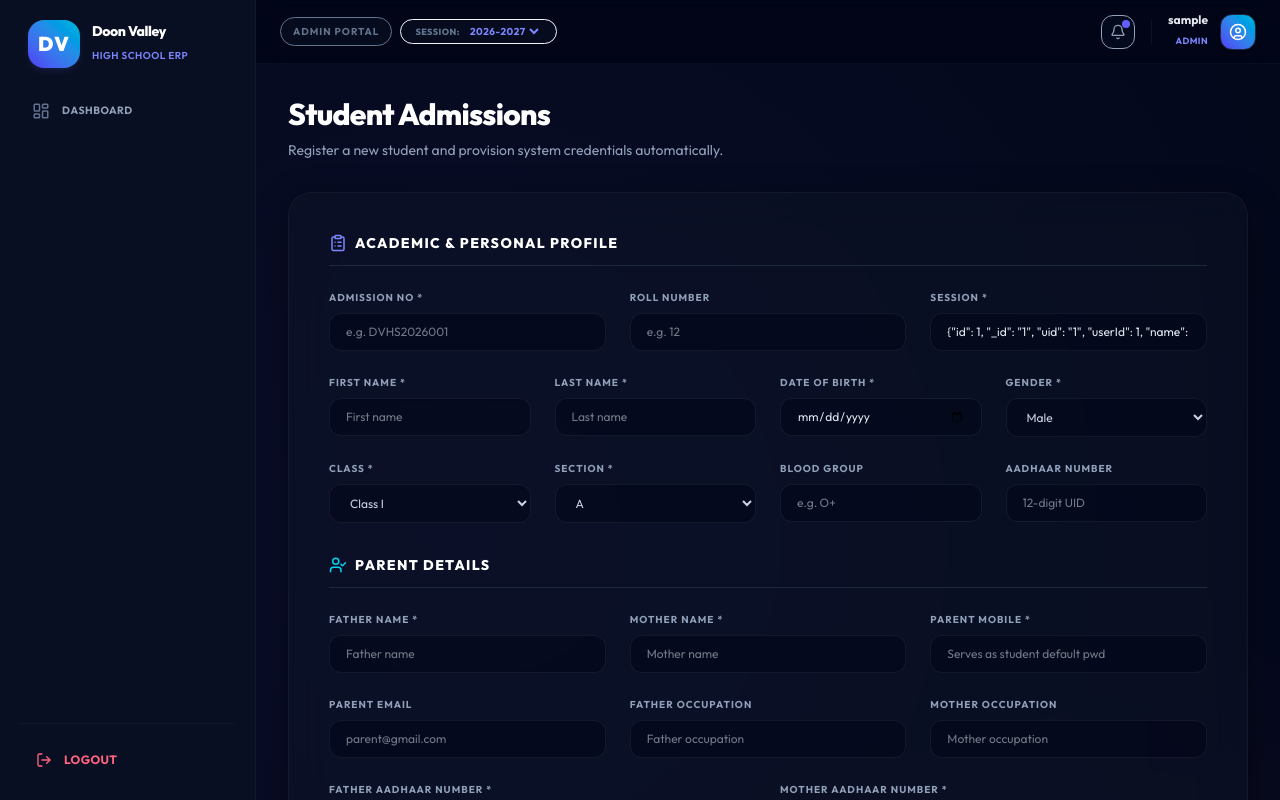
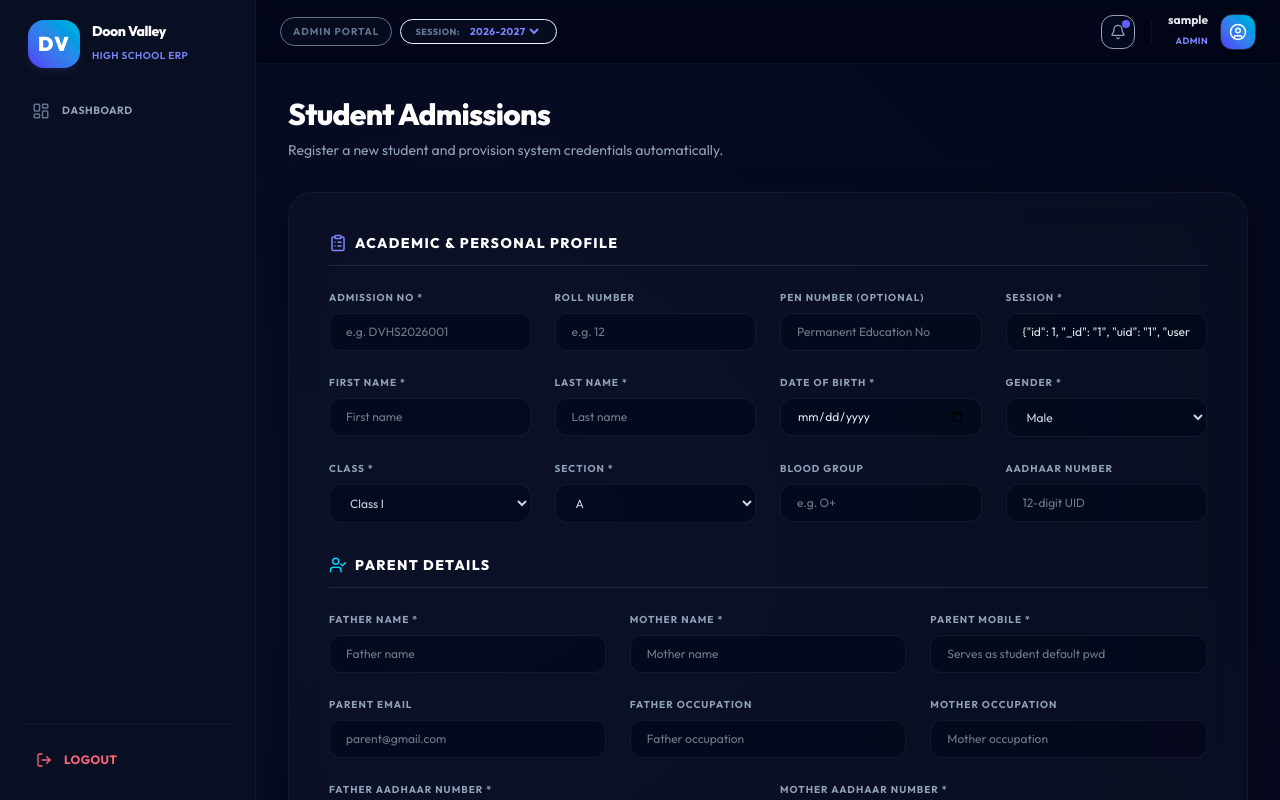
Before and after one commit to websiteh063-hue/doon-valley-erp, a React (Vite) app in the folder client/: page /admissions in a window 1280 px wide. Shown: the top 800 px of the page. Built offline with nearby package versions, Linux system fonts and the light colour scheme; sample sign-in values are in the browser's storage.

Commit message:
feat: add PEN Number field to student model, admission form, directory listing and edit drawers

```diff
--- a/client/src/pages/Admissions.jsx
+++ b/client/src/pages/Admissions.jsx
@@ -10,6 +10,7 @@ export default function Admissions() {
   const [formData, setFormData] = useState({
     admissionNo: '',
     rollNo: '',
+    penNo: '',
     firstName: '',
     lastName: '',
     dob: '',
@@ -80,6 +81,7 @@ export default function Admissions() {
       setFormData({
         admissionNo: '',
         rollNo: '',
+        penNo: '',
         firstName: '',
         lastName: '',
         dob: '',
@@ -174,7 +176,7 @@ export default function Admissions() {
             <h3 className="font-extrabold text-white text-sm tracking-widest uppercase">Academic & Personal Profile</h3>
           </div>
 
-          <div className="grid grid-cols-1 md:grid-cols-3 gap-6">
+          <div className="grid grid-cols-1 md:grid-cols-4 gap-6">
             <div>
               <label className={labelClass}>Admission No *</label>
               <input
@@ -195,6 +197,17 @@ export default function Admissions() {
                 placeholder="e.g. 12"
                 className="w-full premium-input py-2.5 px-4 text-slate-200 focus:outline-none text-xs"
                 value={formData.rollNo}
+                onChange={handleChange}
+              />
+            </div>
+            <div>
+              <label className={labelClass}>PEN Number (Optional)</label>
+              <input
+                type="text"
+                name="penNo"
+                placeholder="Permanent Education No"
+                className="w-full premium-input py-2.5 px-4 text-slate-200 focus:outline-none text-xs"
+                value={formData.penNo || ''}
                 onChange={handleChange}
               />
             </div>
--- a/client/src/pages/Students.jsx
+++ b/client/src/pages/Students.jsx
@@ -15,6 +15,7 @@ export default function Students() {
     firstName: '',
     lastName: '',
     rollNo: '',
+    penNo: '',
     class: '',
     section: '',
     parent: {
@@ -79,6 +80,7 @@ export default function Students() {
       firstName: student.firstName || '',
       lastName: student.lastName || '',
       rollNo: student.rollNo || '',
+      penNo: student.penNo || '',
       class: student.class || 'Class I',
       section: student.section || 'A',
       parent: {
@@ -274,7 +276,7 @@ export default function Students() {
             ) : (
               <div className="space-y-6">
                 {/* Academic Grid */}
-                <div className="grid grid-cols-2 sm:grid-cols-4 gap-4 p-4.5 bg-slate-900/40 border border-slate-850 rounded-2xl">
+                <div className="grid grid-cols-2 sm:grid-cols-5 gap-4 p-4.5 bg-slate-900/40 border border-slate-850 rounded-2xl">
                   <div>
                     <span className="text-[9px] text-slate-500 font-extrabold uppercase">Full Name</span>
                     <p className="text-xs font-bold text-slate-200">{viewingStudent.firstName} {viewingStudent.lastName}</p>
@@ -290,6 +292,10 @@ export default function Students() {
                   <div>
                     <span className="text-[9px] text-slate-500 font-extrabold uppercase">Roll No</span>
                     <p className="text-xs font-bold text-slate-200">{viewingStudent.rollNo || '-'}</p>
+                  </div>
+                  <div>
+                    <span className="text-[9px] text-slate-500 font-extrabold uppercase">PEN Number</span>
+                    <p className="text-xs font-bold text-slate-200 font-mono">{viewingStudent.penNo || '-'}</p>
                   </div>
                 </div>
 
@@ -435,7 +441,7 @@ export default function Students() {
               </div>
             </div>
 
-            <div className="grid grid-cols-3 gap-4">
+            <div className="grid grid-cols-4 gap-4">
               <div>
                 <label className={labelClass}>Roll Number</label>
                 <input
@@ -443,6 +449,16 @@ export default function Students() {
                   name="rollNo"
                   className="w-full premium-input py-2.5 px-4 text-slate-200 focus:outline-none text-xs"
                   value={editFormData.rollNo}
+                  onChange={handleEditChange}
+                />
+              </div>
+              <div>
+                <label className={labelClass}>PEN Number</label>
+                <input
+                  type="text"
+                  name="penNo"
+                  className="w-full premium-input py-2.5 px-4 text-slate-200 focus:outline-none text-xs font-mono"
+                  value={editFormData.penNo || ''}
                   onChange={handleEditChange}
                 />
               </div>
```
Also changed, not shown: 2 other files (tests, documents, lock files or other folders).
